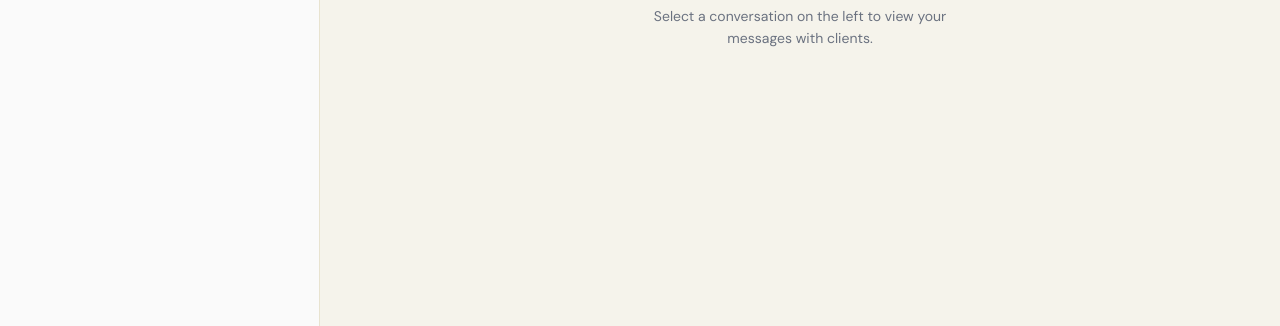
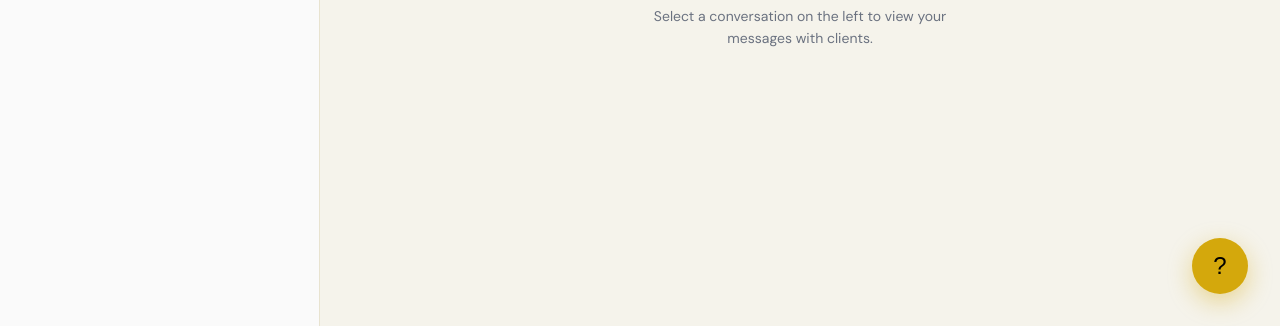
Before and after one commit to thulaswini20241548-debug/Demo-Lawconnect, a plain HTML site: page frontend/lawyer/messages.html in a window 1280 px wide. Shown: the part 474-800 px from the top of the page. Drawn offline with nearby package versions, Linux system fonts and the light colour scheme; no server answers; sample sign-in values are in the browser's storage.

Commit message:
feat: add LexAI floating button to all lawyer pages

```diff
--- a/frontend/lawyer/messages.html
+++ b/frontend/lawyer/messages.html
@@ -780,5 +780,5 @@ async function init() {
 
 init();
 </script>
-</body>
+<button class="ai-fab" onclick="toggleAI()" title="Ask LexAI">?</button><div class="ai-panel" id="aiPanel"><iframe src="../ai/index.html" loading="lazy"></iframe></div><style>.ai-fab{position:fixed;bottom:2rem;right:2rem;z-index:999;width:56px;height:56px;border-radius:50%;background:#D4A80C;border:none;cursor:pointer;font-size:1.5rem;box-shadow:0 8px 24px rgba(212,168,12,.4);transition:transform .2s}.ai-fab:hover{transform:scale(1.1)}.ai-panel{position:fixed;bottom:6rem;right:2rem;z-index:998;width:420px;height:600px;border-radius:20px;border:1.5px solid #e8e3d0;background:#fafafa;box-shadow:0 24px 64px rgba(0,0,0,.15);display:none;flex-direction:column;overflow:hidden}.ai-panel.open{display:flex}.ai-panel iframe{width:100%;height:100%;border:none;border-radius:20px}</style><script>function toggleAI(){document.getElementById("aiPanel").classList.toggle("open")}<\/script></body>
 </html>
```
Also changed, not shown: frontend/lawyer/lawyer-appointments.html (+1 -1 lines), frontend/lawyer/lawyer-dashboard.html (+1 -1 lines), frontend/lawyer/lawyer-profile.html (+1 -1 lines).
